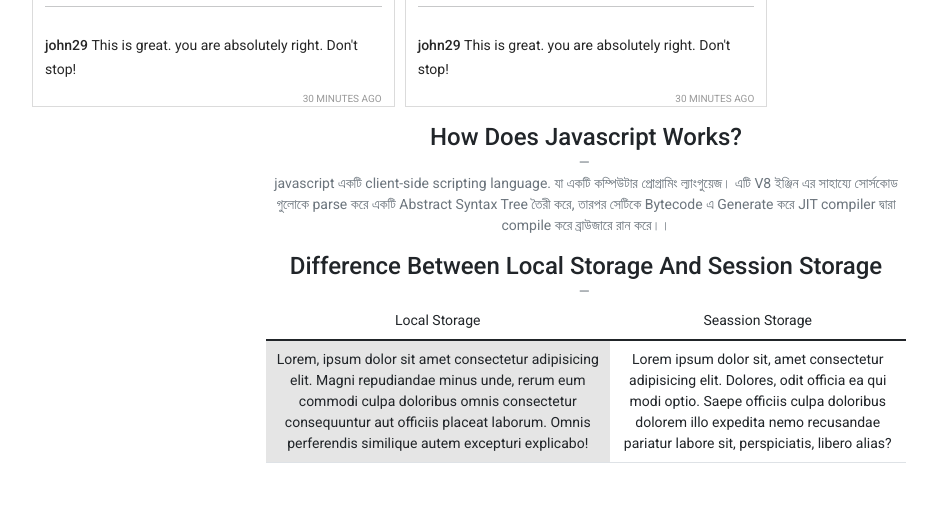
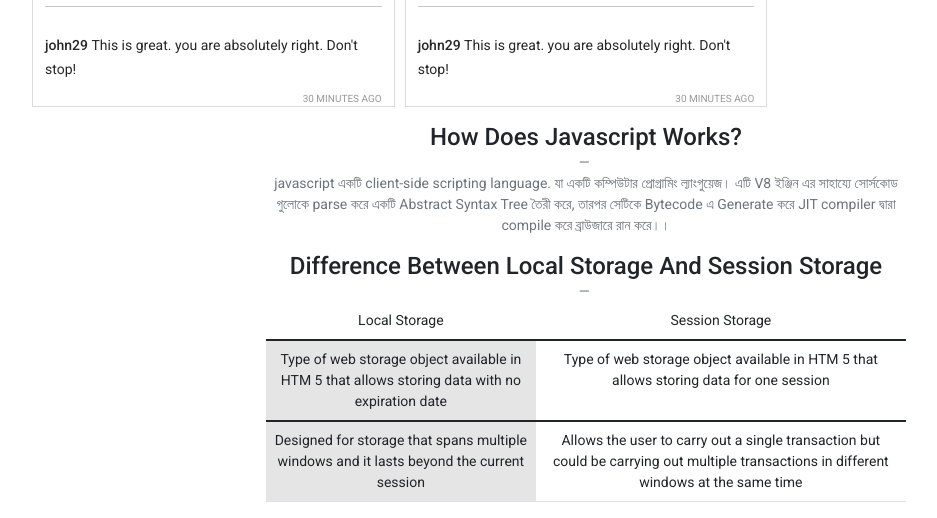
Before and after one commit to MShafiMS/insta-shohor, a plain HTML site: page index.html in a window 1280 px wide. Shown: the part 1425-1943 px from the top of the page, without its empty margins (54-991 px from the left). Before the commit the page ends 1904 px from the top, so only its background shows below. Drawn offline with nearby package versions, Linux system fonts and the light colour scheme.

Commit message:
5th commit

```diff
--- a/index.html
+++ b/index.html
@@ -94,12 +94,15 @@
                     <table class="table">
                         <thead>
                             <td>Local Storage</td>
-                            <td>Seassion Storage</td>
+                            <td>Session Storage</td>
                         </thead>
                         <tbody>
-                            <td class="table-active">Lorem, ipsum dolor sit amet consectetur adipisicing elit. Magni repudiandae minus unde, rerum eum commodi culpa doloribus omnis consectetur consequuntur aut officiis placeat laborum. Omnis perferendis similique autem excepturi explicabo!</td>
-                            <td>Lorem ipsum dolor sit, amet consectetur adipisicing elit. Dolores, odit officia ea qui modi optio. Saepe officiis culpa doloribus dolorem illo expedita nemo recusandae pariatur labore sit, perspiciatis, libero alias?</td>
-                          </tr>
+                            <td class="table-active">Type of web storage object available in HTM 5 that allows storing data with no expiration date</td>
+                            <td>Type of web storage object available in HTM 5 that allows storing data for one session</td>
+                        </tbody>
+                        <tbody>
+                            <td class="table-active">Designed for storage that spans multiple windows and it lasts beyond the current session</td>
+                            <td>Allows the user to carry out a single transaction but could be carrying out multiple transactions in different windows at the same time</td>
                         </tbody>
                       </table>
                 </figcaption>
```
